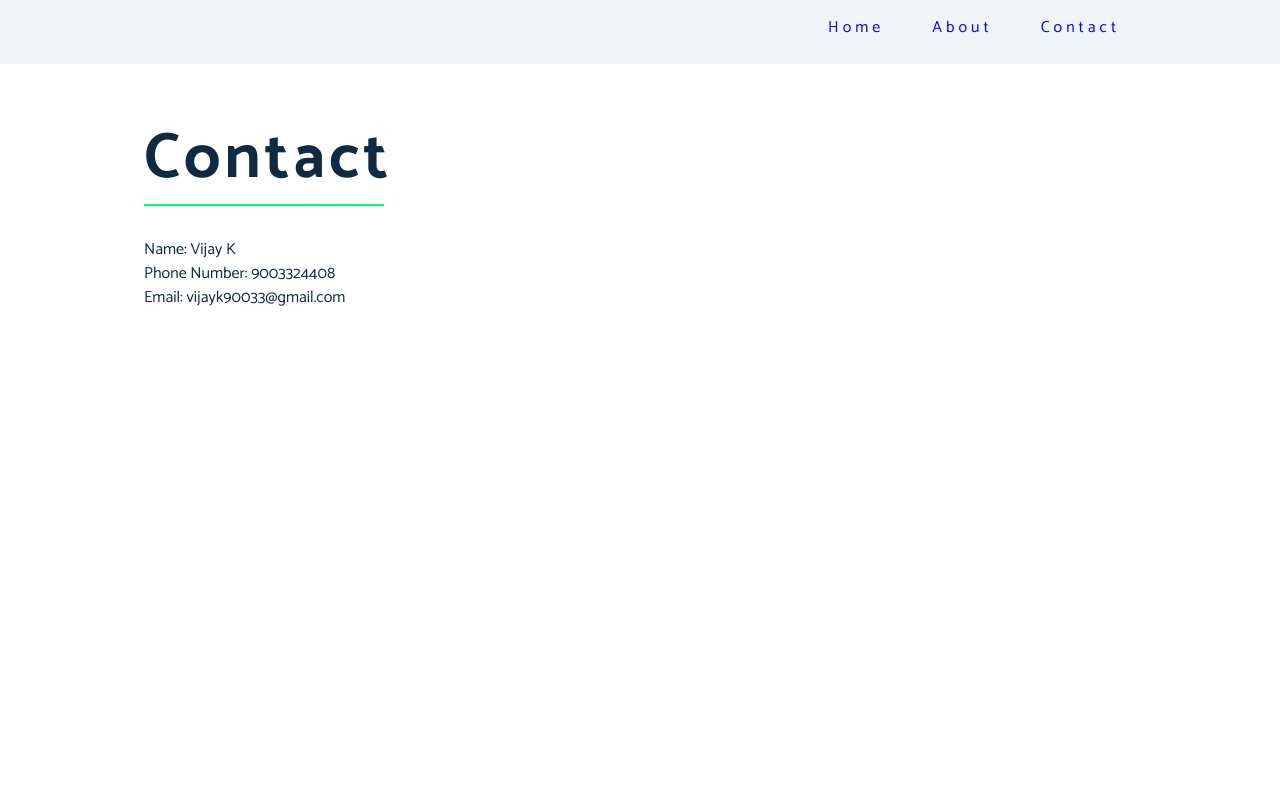
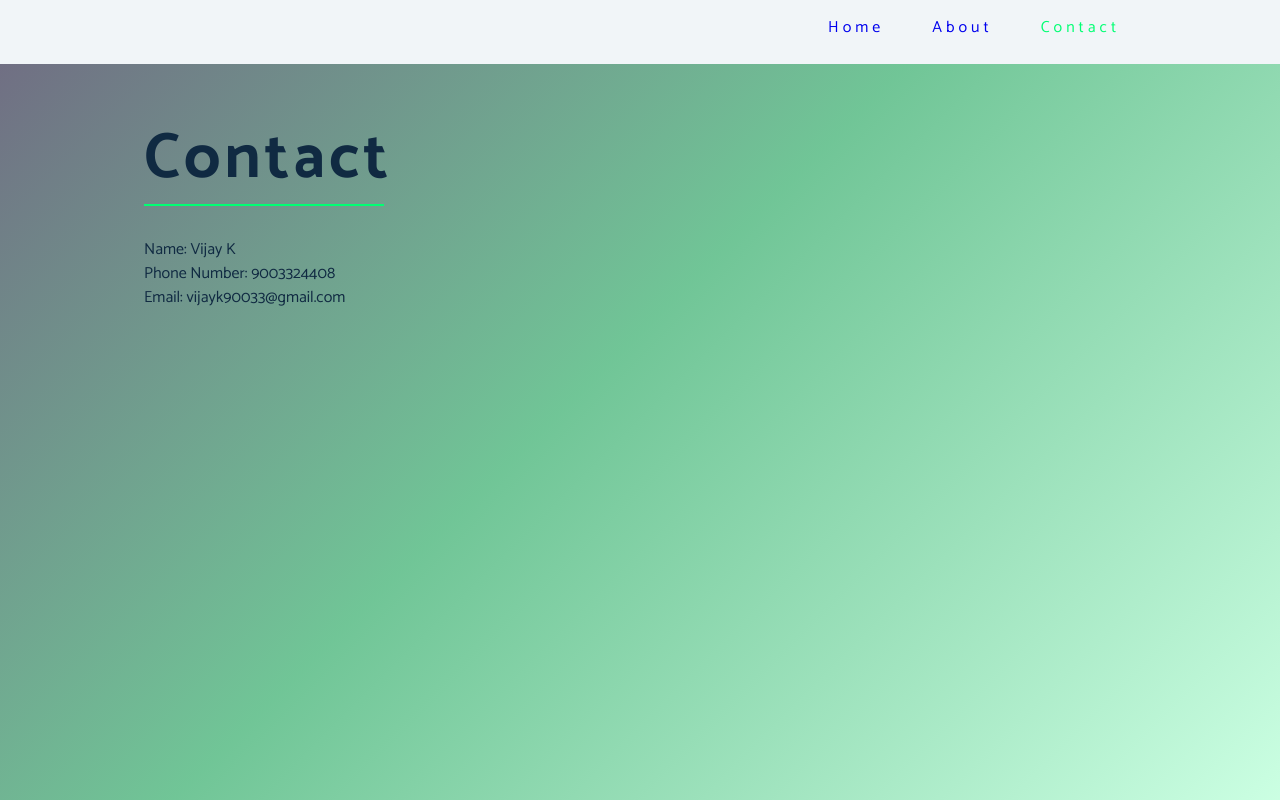
Before and after one commit to vijay5454/demo-project-react, a React (Vite) app: page /contact in a window 1280 px wide. Built offline with nearby package versions, Linux system fonts and the light colour scheme; a web font is replaced by a local one.

Commit message:
Changes in Navbar and background
Added gradient background and changes to NavLink in Navbar.

```diff
--- a/src/components/Navbar.jsx
+++ b/src/components/Navbar.jsx
@@ -1,13 +1,13 @@
-import { Link, Outlet } from "react-router-dom";
+import { NavLink, Outlet } from "react-router-dom";
 
 const Navbar = () => {
   return (
     <>
       <nav className="Navbar">
         <div className="navbar-center">
-          <Link to="/">Home</Link>
-          <Link to="about">About</Link>
-          <Link to="contact">Contact</Link>
+          <NavLink to="/">Home</NavLink>
+          <NavLink to="about">About</NavLink>
+          <NavLink to="contact">Contact</NavLink>
         </div>
       </nav>
       <Outlet />
--- a/src/index.css
+++ b/src/index.css
@@ -158,6 +158,9 @@ Navbar
 .navbar-center a {
   display: none;
 }
+.active {
+  color: var(--clr-primary-light);
+}
 
 @media screen and (min-width: 500px) {
   .navbar-center a {
@@ -216,6 +219,7 @@ About Page
 */
 .about {
   height: 92vh;
+  background: var(--clr-gradient);
 }
 .underline {
   display: block;
@@ -234,3 +238,7 @@ About Page
 Contact Page
 ===============
 */
+.contact {
+  background: var(--clr-gradient);
+  height: 92vh;
+}
```
